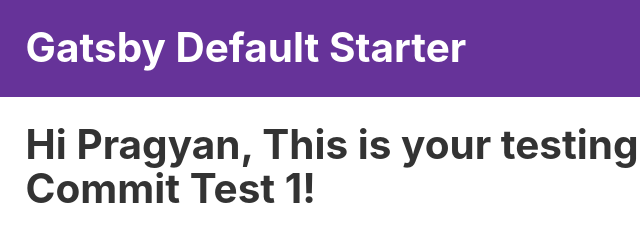
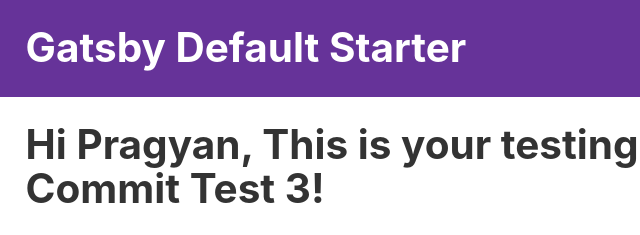
Before and after one commit to pragyanatvade/test-gatsby-site, a Gatsby site: page / in a window 1280 px wide. Shown: the top 235 px of the page, 154-794 px from the left. Built offline with nearby package versions, Linux system fonts and the light colour scheme; Gatsby itself is replaced by a stand-in of ours.

Commit message:
Update index.js

```diff
--- a/src/pages/index.js
+++ b/src/pages/index.js
@@ -8,7 +8,7 @@ import SEO from "../components/seo"
 const IndexPage = () => (
   <Layout>
     <SEO title="Home" />
-    <h1>Hi Pragyan, This is your testing website. Commit Test 1!</h1>
+    <h1>Hi Pragyan, This is your testing website. Commit Test 3!</h1>
     <p>Welcome to your new Gatsby site.</p>
     <p>Now go build something great.</p>
     <div style={{ maxWidth: `300px`, marginBottom: `1.45rem` }}>
```
